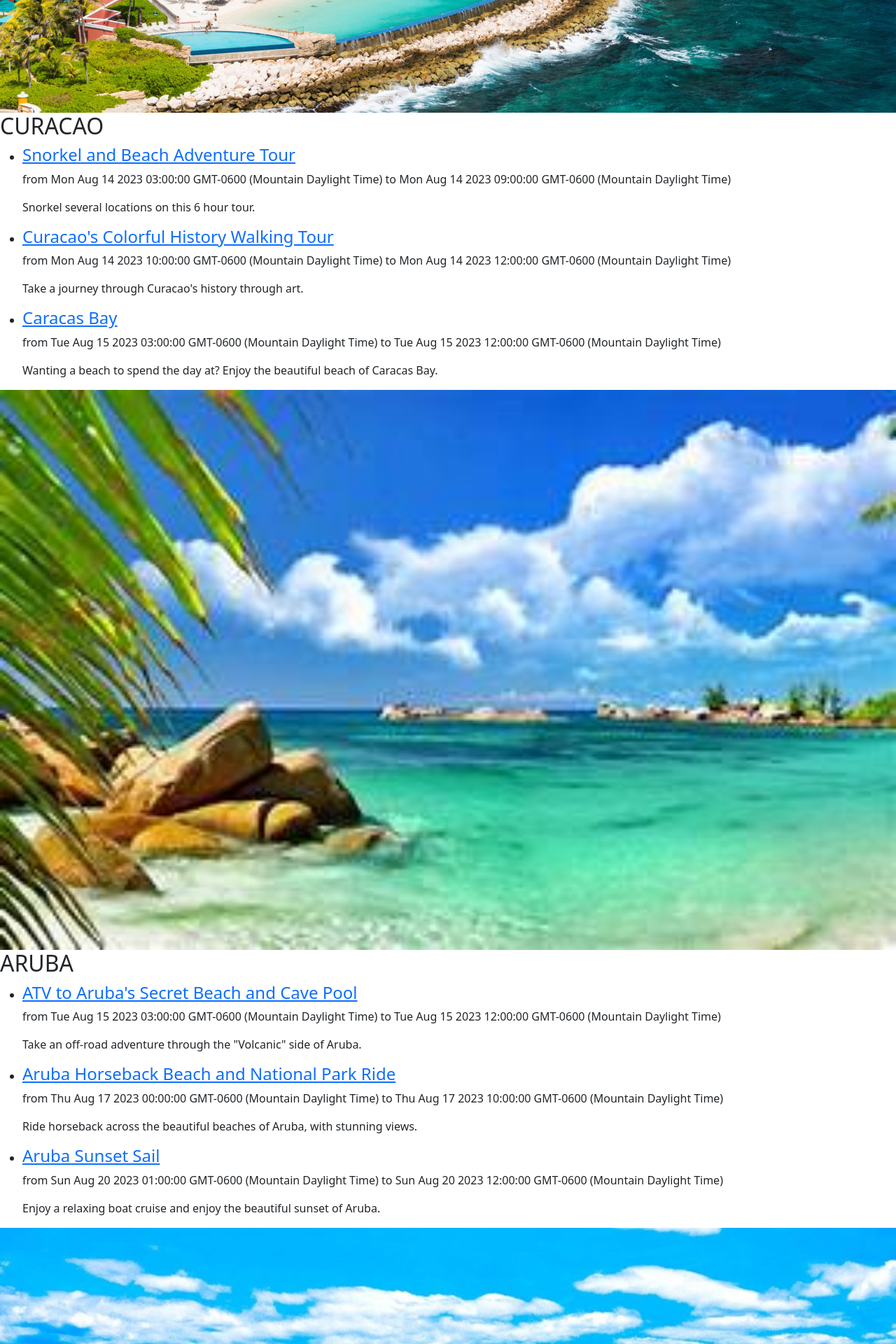
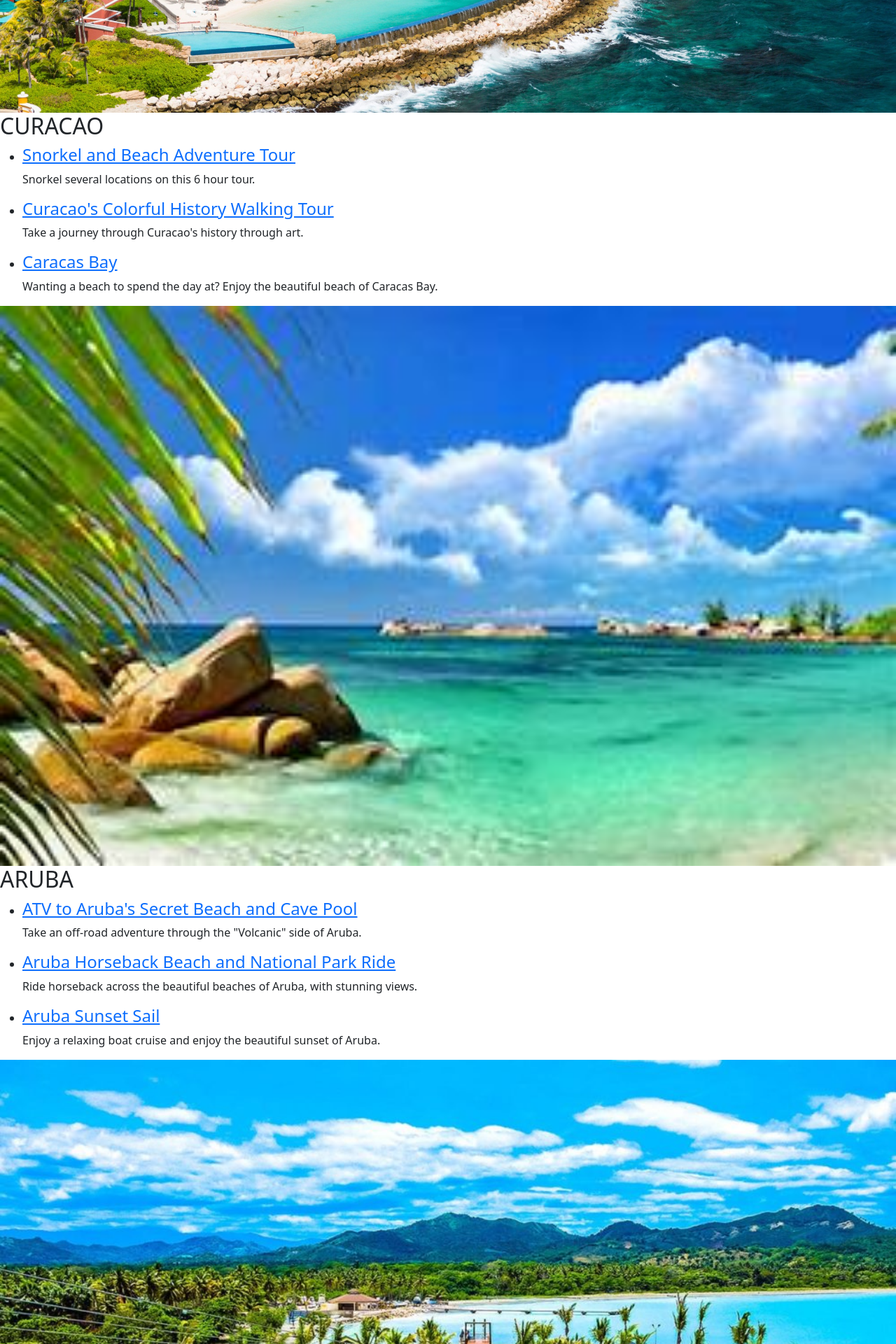
Before and after one commit to JenevaRay/LuxuryVoyages, a Node server app: page / in a window 1280 px wide. Shown: the part 773-2693 px from the top of the page at 70% size. Run offline with Node 20, Linux system fonts and the light colour scheme; some libraries are stand-ins or nearby versions.

```diff
--- a/views/homepage.handlebars
+++ b/views/homepage.handlebars
@@ -8,24 +8,18 @@
       <h4><a
           href="/view-wiki?lat=12.3750478289861850&lng=-69.15983676910402000"
         >Snorkel and Beach Adventure Tour</a></h4>
-      <p>from Mon Aug 14 2023 03:00:00 GMT-0600 (Mountain Daylight Time) to Mon
-        Aug 14 2023 09:00:00 GMT-0600 (Mountain Daylight Time)</p>
       <p>Snorkel several locations on this 6 hour tour.</p>
     </li>
     <li>
       <h4><a
           href="/view-wiki?lat=12.1052049498248220&lng=-68.93812805414201000"
         >Curacao&#x27;s Colorful History Walking Tour</a></h4>
-      <p>from Mon Aug 14 2023 10:00:00 GMT-0600 (Mountain Daylight Time) to Mon
-        Aug 14 2023 12:00:00 GMT-0600 (Mountain Daylight Time)</p>
       <p>Take a journey through Curacao&#x27;s history through art.</p>
     </li>
     <li>
       <h4><a
           href="/view-wiki?lat=12.0752666608717160&lng=-68.86214375495912000"
         >Caracas Bay</a></h4>
-      <p>from Tue Aug 15 2023 03:00:00 GMT-0600 (Mountain Daylight Time) to Tue
-        Aug 15 2023 12:00:00 GMT-0600 (Mountain Daylight Time)</p>
       <p>Wanting a beach to spend the day at? Enjoy the beautiful beach of
         Caracas Bay.</p>
     </li>
@@ -42,8 +36,6 @@
       <h4><a
           href="/view-wiki?lat=12.5742507058028110&lng=-70.04423618316652000"
         >ATV to Aruba&#x27;s Secret Beach and Cave Pool</a></h4>
-      <p>from Tue Aug 15 2023 03:00:00 GMT-0600 (Mountain Daylight Time) to Tue
-        Aug 15 2023 12:00:00 GMT-0600 (Mountain Daylight Time)</p>
       <p>Take an off-road adventure through the &quot;Volcanic&quot; side of
         Aruba.</p>
     </li>
@@ -51,8 +43,6 @@
       <h4><a
           href="/view-wiki?lat=12.5928055363052720&lng=-70.03303527832033000"
         >Aruba Horseback Beach and National Park Ride</a></h4>
-      <p>from Thu Aug 17 2023 00:00:00 GMT-0600 (Mountain Daylight Time) to Thu
-        Aug 17 2023 10:00:00 GMT-0600 (Mountain Daylight Time)</p>
       <p>Ride horseback across the beautiful beaches of Aruba, with stunning
         views.</p>
     </li>
@@ -60,8 +50,6 @@
       <h4><a
           href="/view-wiki?lat=12.5717689479122260&lng=-70.04700958728792000"
         >Aruba Sunset Sail</a></h4>
-      <p>from Sun Aug 20 2023 01:00:00 GMT-0600 (Mountain Daylight Time) to Sun
-        Aug 20 2023 12:00:00 GMT-0600 (Mountain Daylight Time)</p>
       <p>Enjoy a relaxing boat cruise and enjoy the beautiful sunset of Aruba.</p>
     </li></ul>
 </div>
@@ -76,16 +64,12 @@
       <h4><a
           href="/view-wiki?lat=19.8351846049893260&lng=-70.77564239501955000"
         >Damajagua Waterfalls Adventure</a></h4>
-      <p>from Mon Aug 21 2023 00:00:00 GMT-0600 (Mountain Daylight Time) to Mon
-        Aug 21 2023 10:00:00 GMT-0600 (Mountain Daylight Time)</p>
       <p>Enjoy a hike through the forest, then jump and slide down the falls.</p>
     </li>
     <li>
       <h4><a
           href="/view-wiki?lat=19.8309861436115040&lng=-70.77169418334962000"
         >Nature Culture Excursion</a></h4>
-      <p>from Mon Aug 21 2023 11:00:00 GMT-0600 (Mountain Daylight Time) to Mon
-        Aug 21 2023 14:00:00 GMT-0600 (Mountain Daylight Time)</p>
       <p>Get to experience the nature of the Dominican Republic and the history
         of the island.</p>
     </li>
@@ -93,8 +77,6 @@
       <h4><a
           href="/view-wiki?lat=19.8353460820570700&lng=-70.77667236328126000"
         >Cataman Day Trip</a></h4>
-      <p>from Tue Aug 22 2023 02:00:00 GMT-0600 (Mountain Daylight Time) to Tue
-        Aug 22 2023 10:00:00 GMT-0600 (Mountain Daylight Time)</p>
       <p>Go out to the ocean and enjoy some snorkeling, food, and beverages.</p>
     </li>
   </ul>
@@ -109,8 +91,6 @@
       <h4><a
           href="/view-wiki?lat=18.4232777560609440&lng=-68.97109508514406000"
         >Santa Domingo City Tour</a></h4>
-      <p>from Wed Aug 23 2023 02:00:00 GMT-0600 (Mountain Daylight Time) to Wed
-        Aug 23 2023 08:00:00 GMT-0600 (Mountain Daylight Time)</p>
       <p>Take a walk through the city and learn all about the history of La
         Romana</p>
     </li>
@@ -118,8 +98,6 @@
       <h4><a
           href="/view-wiki?lat=18.4208856841890660&lng=-68.96032333374025000"
         >Cataman Cruise to Catalina Island</a></h4>
-      <p>from Thu Aug 24 2023 02:00:00 GMT-0600 (Mountain Daylight Time) to Thu
-        Aug 24 2023 11:00:00 GMT-0600 (Mountain Daylight Time)</p>
       <p>Enjoy a boat ride to Catalina Island. Enjoy snorkeling, the beach, and
         lunch.</p>
     </li>
@@ -127,8 +105,6 @@
       <h4><a
           href="/view-wiki?lat=18.5574145126338100&lng=-68.36345672607423000"
         >ATV Tour through Punta Cana</a></h4>
-      <p>from Fri Aug 25 2023 01:00:00 GMT-0600 (Mountain Daylight Time) to Fri
-        Aug 25 2023 13:00:00 GMT-0600 (Mountain Daylight Time)</p>
       <p>Enjoy an ATV ride while learning about Domincan culture and how they
         live.</p>
     </li>
```
